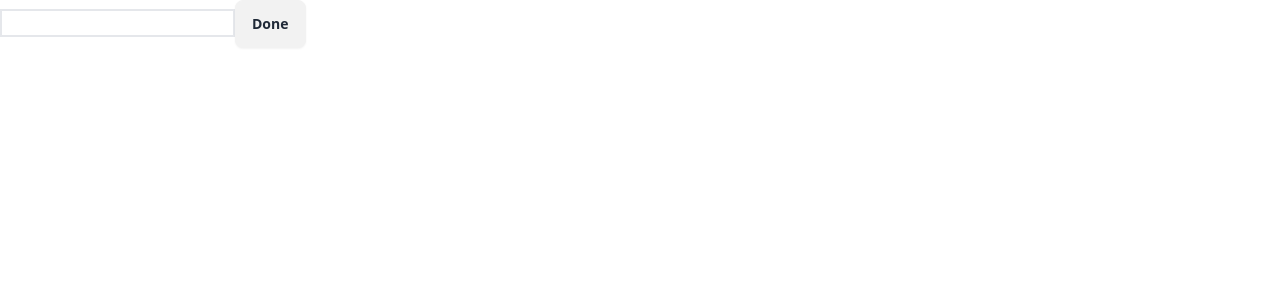
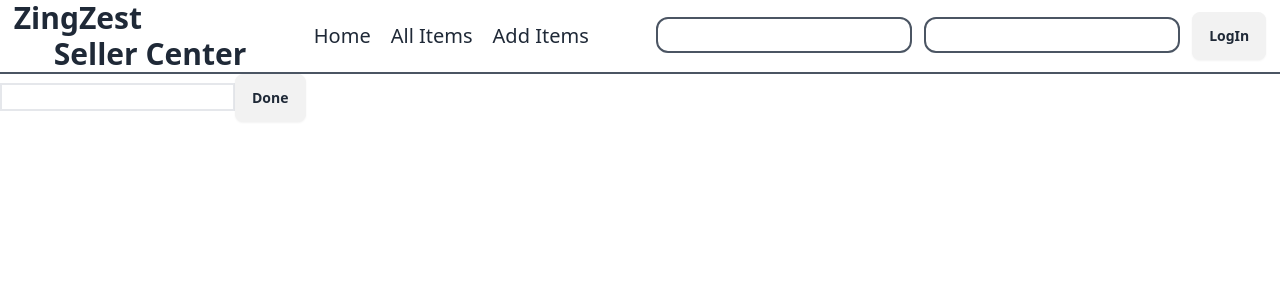
Before and after one commit to mahmudhasan07/ZingZest-World-Seller, a React (Vite) app: page / in a window 1280 px wide. Shown: the top 300 px of the page. Built offline with nearby package versions, Linux system fonts and the light colour scheme.

Commit message:
Added Login Access

```diff
--- a/index.html
+++ b/index.html
@@ -1,5 +1,5 @@
 <!doctype html>
-<html lang="en">
+<html lang="en" data-theme="light">
   <head>
     <meta charset="UTF-8" />
     <link rel="icon" type="image/svg+xml" href="/vite.svg" />
--- a/src/App.jsx
+++ b/src/App.jsx
@@ -3,14 +3,14 @@ import reactLogo from './assets/react.svg'
 import viteLogo from '/vite.svg'
 import './App.css'
 import { Outlet } from 'react-router-dom'
+import NavBar from './Components/NavBar/NavBar'
 
 function App() {
-  const [count, setCount] = useState(0)
 
   return (
     <section>
       <div>
-
+        <NavBar></NavBar>
       </div>
       <div>
         <Outlet></Outlet>
--- a/src/Components/NavBar/NavBar.jsx
+++ b/src/Components/NavBar/NavBar.jsx
@@ -1,24 +1,24 @@
+import { NavLink } from "react-router-dom";
 
 
 const NavBar = () => {
     return (
-        <section>
-            <div>
-                <div>
-                    <h1>ZingZest Seller Center</h1>
+        <section className="border-b-2 border-gray-600">
+            <div className="flex justify-around gap-10">
+                <div className="">
+                    <h1 className="text-3xl font-bold ">ZingZest <br /> <span className="ml-10">Seller Center</span></h1>
                 </div>
-                <div>
-                    <ul>
-                        <li>Home</li>
-                        <li>All Items</li>
-                        <li>Add Items</li>
+                <div className="my-auto">
+                    <ul className="flex gap-5 text-xl ">
+                        <NavLink to={'/'}><li>Home</li></NavLink>
+                        <NavLink to={'/allItems'}><li>All Items</li></NavLink>
+                        <NavLink to={'/addItems'}><li>Add Items</li></NavLink>
                     </ul>
                 </div>
-                <div>
-                    <input type="text" className="border-2 border-gray-600 w-32 rounded-xl" name="" id="" />
-
-                    <input type="text" className="border-2 border-gray-600 w-32 rounded-xl" name="" id="" />
-                    <button className="">LogIn</button>
+                <div className="my-auto space-x-3">
+                    <input type="text" className="border-2 border-gray-600 w-64 p-1 rounded-xl" name="" id="" />
+                    <input type="text" className="border-2 border-gray-600 w-64 p-1 rounded-xl" name="" id="" />
+                    <button className="btn">LogIn</button>
                 </div>
             </div>
         </section>
--- a/src/main.jsx
+++ b/src/main.jsx
@@ -16,7 +16,7 @@ const router = createBrowserRouter([
         element: <Home></Home>
       },
       {
-        path: '/addItem',
+        path: '/addItems',
         element: <AddItem></AddItem>
       }
     ]
```
